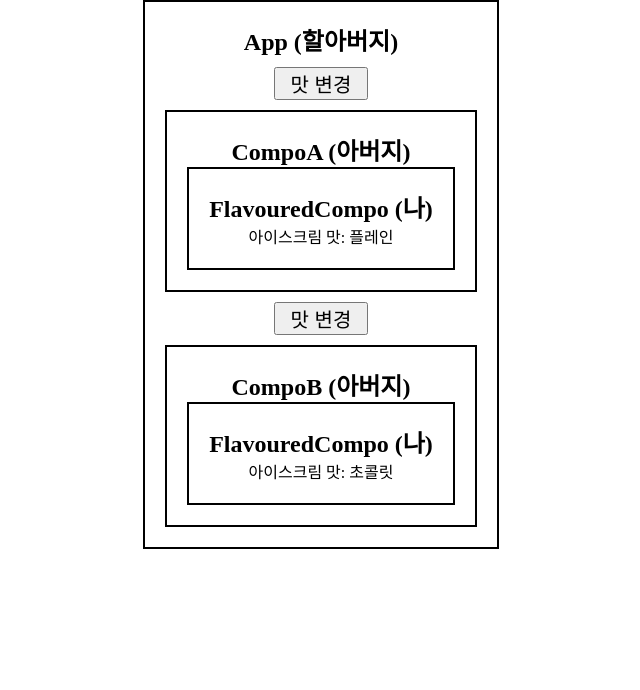
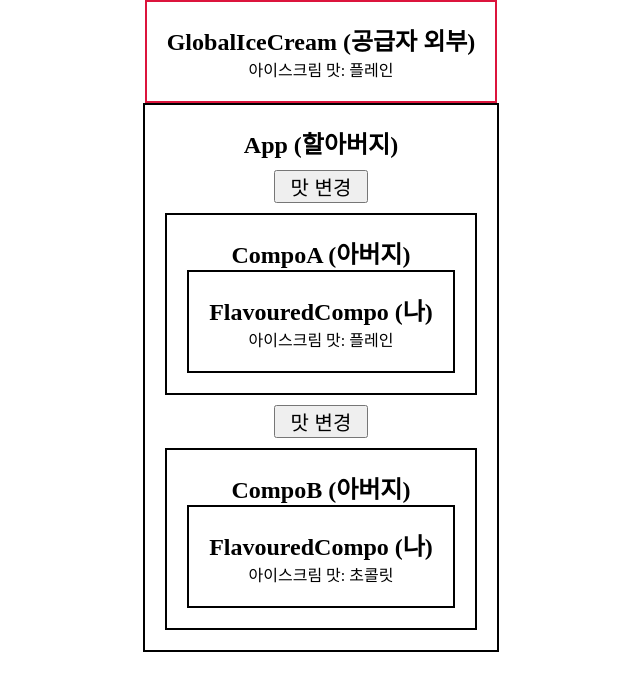
Before and after one commit to osparking/react-exercise, a React (Vite) app: page / in a window 1280 px wide. Shown: the top 690 px of the page, without its empty margins (319-959 px from the left). Built offline with nearby package versions, Linux system fonts and the light colour scheme.

Commit message:
put global icecreat at top

```diff
--- a/src/App.jsx
+++ b/src/App.jsx
@@ -1,4 +1,4 @@
-import { createContext, useState } from 'react';
+import { createContext, useContext, useState } from 'react';
 import './App.css';
 import CompoA from './CompoA';
 import CompoB from './CompoB';
@@ -9,6 +9,8 @@ function App() {
     setFlavour(flavour === "초콜릿" ? "플레인" : "초콜릿");
   }
   return (
+    <div>
+      <GlobalIceCream />
       <FlavourContext.Provider value={flavour}>
         <div className="mt-5"
           style={{ border: "2px solid black", padding: "20px" }}>
@@ -18,10 +20,11 @@ function App() {
           <CompoB />
         </div>
       </FlavourContext.Provider>
+    </div>
   )
 }
 
-export const FlavourContext = createContext("초콜릿");
+export const FlavourContext = createContext("플레인");
 export default App;
 
 function GlobalIceCream() {
```
Lines whose indentation alone changed are shown as unchanged.
